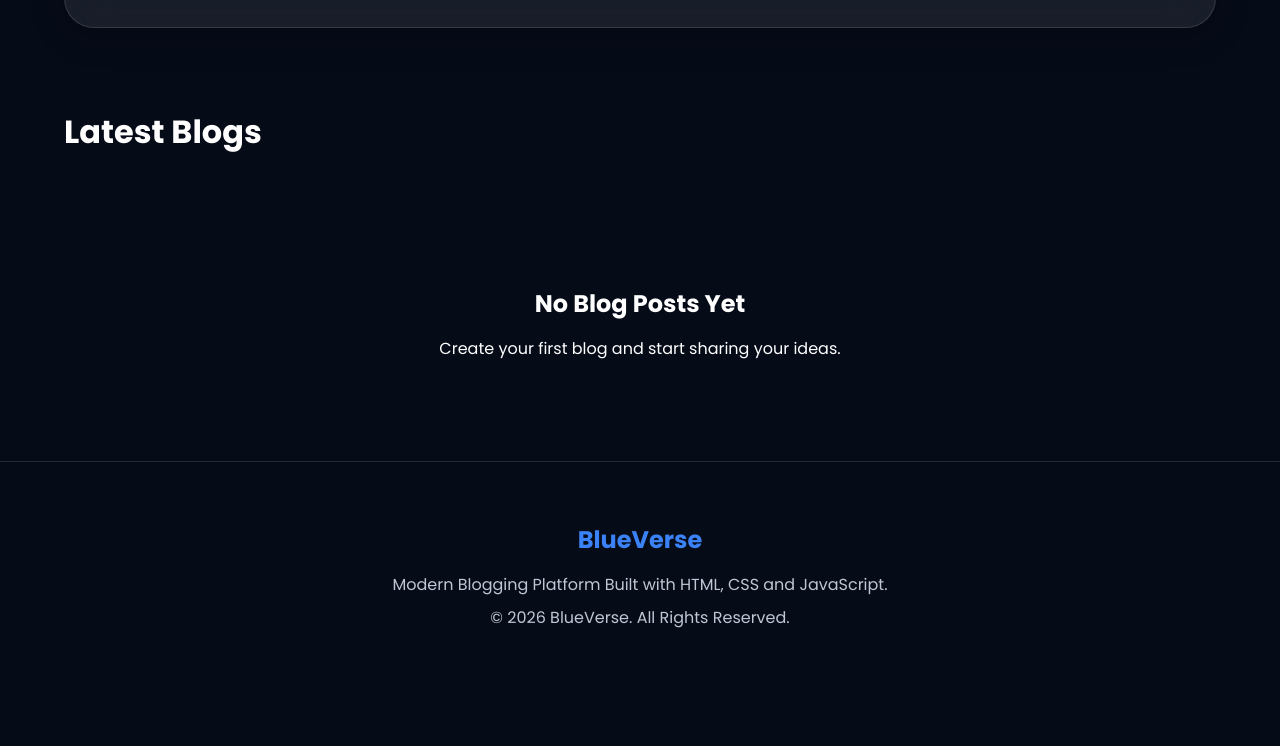
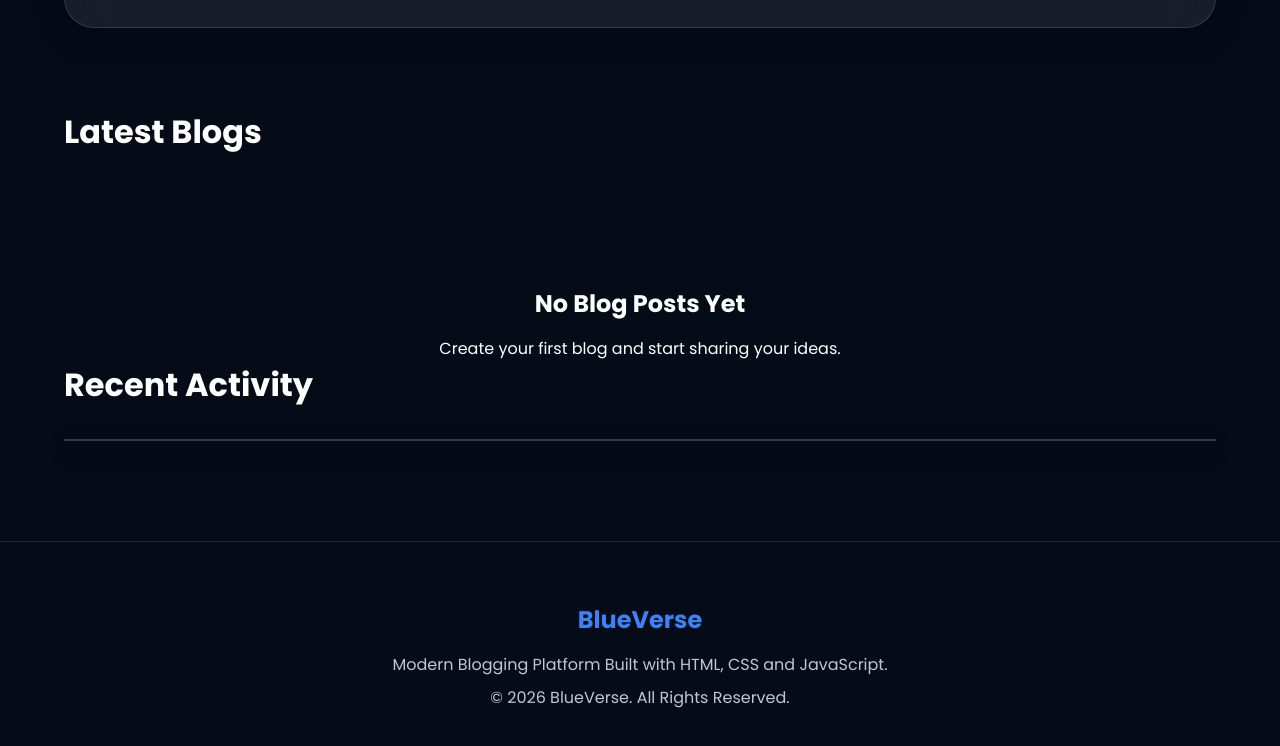
Before and after one commit to Annabattula-Satya-Bhuvan/Blog-Platform, a plain HTML site: page index.html in a window 1280 px wide. Shown: the part 1523-2269 px from the top of the page. Before the commit the page ends 2213 px from the top, so only its background shows below. Drawn offline with Linux system fonts and the light colour scheme.

Commit message:
Update index.html

```diff
--- a/index.html
+++ b/index.html
@@ -427,7 +427,18 @@
     <button id="scrollTop">
         ↑
     </button>
+    <section class="activity-section">
 
+        <div class="section-title">
+            Recent Activity
+        </div>
+
+        <div
+            id="activityContainer"
+            class="glass activity-card">
+
+        </div>
+    </section>
     <!-- Footer -->
 
     <footer>
```
